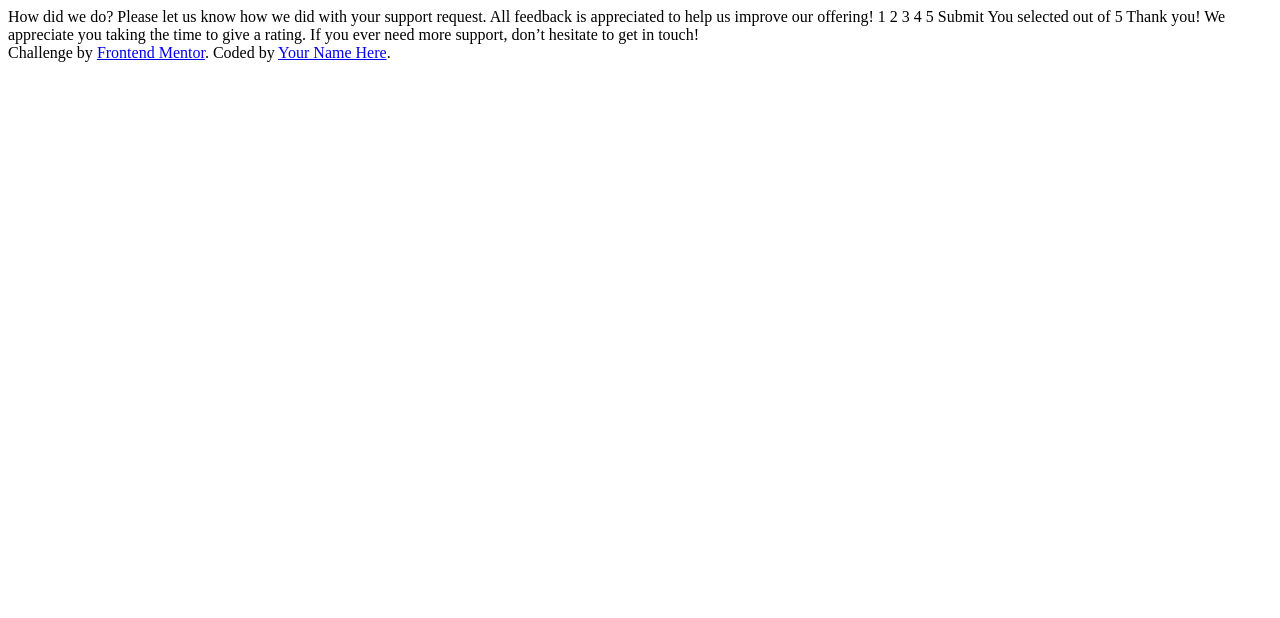
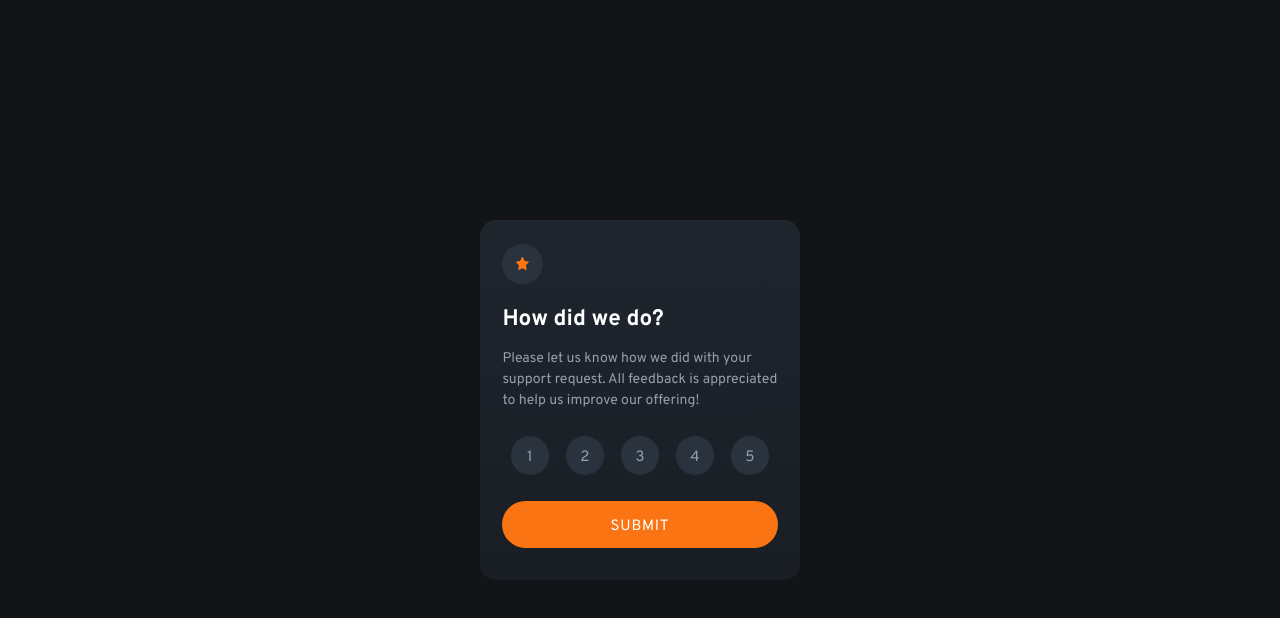
Before and after one commit to joaofeitoza13/interactive-rating-component, a plain HTML site: page index.html in a window 1280 px wide. Drawn offline with Linux system fonts and the light colour scheme.

Commit message:
Finished challenge.

```diff
--- a/index.html
+++ b/index.html
@@ -2,43 +2,52 @@
 <html lang="en">
 <head>
   <meta charset="UTF-8">
-  <meta name="viewport" content="width=device-width, initial-scale=1.0"> <!-- displays site properly based on user's device -->
+  <meta name="viewport" content="width=device-width, initial-scale=1.0">
   <link rel="icon" type="image/png" sizes="32x32" href="./images/favicon-32x32.png">
   <link rel="preconnect" href="https://fonts.googleapis.com">
   <link rel="preconnect" href="https://fonts.gstatic.com" crossorigin>
   <link href="https://fonts.googleapis.com/css2?family=Overpass:wght@400;700&display=swap" rel="stylesheet">
+  <link rel="stylesheet" href="style.css">
+  <script src="script.js" defer></script>
   <title>Frontend Mentor | Interactive rating component</title>
 </head>
 <body>
-
-  <!-- Rating state start -->
-
-  How did we do?
-
-  Please let us know how we did with your support request. All feedback is appreciated
-  to help us improve our offering!
-
-  1 2 3 4 5
-
-  Submit
-
-  <!-- Rating state end -->
-
-  <!-- Thank you state start -->
-
-  You selected <!-- Add rating here --> out of 5
-
-  Thank you!
-
-  We appreciate you taking the time to give a rating. If you ever need more support,
-  don’t hesitate to get in touch!
-
-  <!-- Thank you state end -->
-
-
-  <div class="attribution">
+  <main>
+    <section class="card__rating">
+      <div class="rating__circle">
+        <img src="./images/icon-star.svg" alt="star icon">
+      </div>
+      <h1 class="rating__title">How did we do?</h1>
+      <p class="rating__desc">
+        Please let us know how we did with your support request. All feedback is appreciated
+        to help us improve our offering!
+      </p>
+      <ul class="rating__valor" id="rating__valor">
+        <li><button class="valor__number">1</button></li>
+        <li><button class="valor__number">2</button></li>
+        <li><button class="valor__number">3</button></li>
+        <li><button class="valor__number">4</button></li>
+        <li><button class="valor__number">5</button></li>
+      </ul>
+      <button class="rating__btn">Submit</button>
+    </section>
+    <section class="thanks__rating visually-hidden">
+      <picture class="thanks__img">
+        <img src="./images/illustration-thank-you.svg" alt="">
+      </picture>
+      <p class="thanks__your-rate">
+        You selected <span class="your-rate"> 4 </span> out of 5
+      </p>
+      <h1 class="thanks__title">Thank you!</h1>
+      <p class="thanks__desc">
+        We appreciate you taking the tme to give a rating. If you ever need more support,
+        don’t hesitate to get in touch!
+      </p>
+    </section>
+  </main>
+  <footer class="attribution visually-hidden">
     Challenge by <a href="https://www.frontendmentor.io?ref=challenge" target="_blank">Frontend Mentor</a>.
     Coded by <a href="#">Your Name Here</a>.
-  </div>
+  </footer>
 </body>
 </html>
--- /dev/null
+++ b/script.js
@@ -0,0 +1,30 @@
+const ratingCard = document.querySelector('.card__rating')
+const thanksCard = document.querySelector('.thanks__rating')
+const ratingValor = document.querySelectorAll(".valor__number")
+const ratingBtn = document.querySelector('.rating__btn')
+const yourRating = document.querySelector('.your-rate')
+
+let rating = 0
+
+ratingValor.forEach(el => {
+  el.addEventListener("click", event => {
+    event.preventDefault()
+    rating = event.target.innerText
+  })
+})
+
+ratingBtn.addEventListener("click", event => {
+  event.preventDefault()
+  yourRating.innerText = rating
+  thanksCard.classList.remove("visually-hidden")
+  ratingCard.classList.add("visually-hidden")
+})
+
+addEventListener("keydown", event => {
+  event.preventDefault()
+  if(event.key === 'Backspace') {
+    yourRating.innerText = rating
+    thanksCard.classList.add("visually-hidden")
+    ratingCard.classList.remove("visually-hidden")
+  }
+})
--- a/style.css
+++ b/style.css
@@ -3,7 +3,11 @@
   --white: hsl(0, 0%, 100%);
   --light-grey: hsl(217, 12%, 63%);
   --medium-grey: hsl(216, 12%, 54%);
-  --dark-blue: hsl(213, 19%, 18%);
+  --dark-grey: hsl(216, 12%, 25%);
+  --very-dark-grey: hsl(216, 12%, 20%);
+  --dark-blue: hsl(213, 19%, 20%);
+  --dark-blue-gradient-1: hsl(213, 19%, 15%);
+  --dark-blue-gradient-2: hsl(213, 19%, 12%);
   --very-dark-blue: hsl(216, 12%, 8%);
   --orange: hsl(25, 97%, 53%);
 
@@ -71,6 +75,167 @@ h3 {
 }
 
 /* generals */
+
+body {
+  display: flex;
+  align-items: center;
+  justify-content: center;
+  background-color: var(--very-dark-blue);
+  font-size: 15px;
+  font-family: var(--ff-overpass);
+}
+
+main {
+  display: flex;
+  flex-direction: column;
+}
+
+.card__rating {
+  display: flex;
+  flex-direction: column;
+  row-gap: 1.025rem;
+  max-height: 100vh;
+  width: 320px;
+  background: linear-gradient(to bottom, var(--dark-blue-gradient-1), var(--dark-blue-gradient-2));
+  padding: 1.5rem 1.4rem 2rem 1.4rem;
+  margin: 1.5rem;
+  border-radius: 1rem;
+}
+
+.rating__circle {
+  display: flex;
+  align-items: center;
+  justify-content: center;
+  border: none;
+  border-radius: 50%;
+  background-color: var(--dark-blue);
+  width: 2.525rem;
+  height: 2.525rem;
+  margin-bottom: .525rem;
+}
+
+.rating__circle img {
+  width: .825rem;
+  height: .825rem;
+}
+
+.rating__title {
+  text-align: left;
+  color: var(--white);
+}
+
+.rating__desc {
+  text-align: left;
+  color: var(--light-grey);
+  line-height: 1.325rem;
+  font-size: .875rem;
+  margin-bottom: .525rem;
+}
+
+.rating__valor {
+  display: flex;
+  justify-content: space-around;
+  margin-bottom: 10px;
+  list-style-type: none;
+}
+
+.valor__number {
+  border: none;
+  display: flex;
+  align-items: center;
+  justify-content: center;
+  color: var(--light-grey);
+  background-color: hsl(213, 19%, 20%);
+  width: 2.425rem;
+  height: 2.425rem;
+  border-radius: 50%;
+  padding-top: 3px;
+}
+
+.valor__number:is(:hover) {
+  color: var(--white);
+  background-color: var(--orange);
+}
+
+.valor__number:focus {
+  color: var(--white);
+  background-color: var(--light-grey);
+}
+
+.rating__btn {
+  display: flex;
+  align-items: center;
+  justify-content: center;
+  border: none;
+  border-radius: 25px;
+  padding: 16px 75px 12px 75px;
+  background-color: var(--orange);
+  color: var(--white);
+  text-transform: uppercase;
+  font-weight: var(--fw-regular);
+  letter-spacing: .05rem;
+}
+
+.rating__btn:is(:hover, :focus) {
+  color: var(--orange);
+  background-color: var(--white);
+}
+
+.thanks__rating {
+  display: flex;
+  flex-direction: column;
+  align-items: center;
+  row-gap: 1.025rem;
+  max-height: 100vh;
+  width: 320px;
+  background: linear-gradient(to bottom, var(--dark-blue-gradient-1), var(--dark-blue-gradient-2));
+  padding: 1.5rem 1.4rem 2rem 1.4rem;
+  margin: 1.5rem;
+  border-radius: 1rem;
+}
+
+.thanks__title {
+  text-align: center;
+  color: var(--white);
+}
+
+.thanks__your-rate {
+  background-color: var(--dark-blue);
+  color: var(--orange);
+  font-size: .825rem;
+  letter-spacing: .01rem;
+  border-radius: 1rem;
+  padding: .5rem .6rem .3rem .6rem;
+  margin: .75rem 0px;
+}
+
+.thanks__desc{
+  text-align: center;
+  color: var(--light-grey);
+  line-height: 1.325rem;
+  font-size: .875rem;
+  margin-bottom: .525rem;
+}
+
+.thanks__btn {
+  display: flex;
+  align-items: center;
+  justify-content: center;
+  border: none;
+  border-radius: 25px;
+  padding: 16px 75px 12px 75px;
+  background-color: var(--orange);
+  color: var(--white);
+  text-transform: uppercase;
+  font-weight: var(--fw-regular);
+  letter-spacing: .05rem;
+}
+
+.thanks__btn:is(:hover, :focus) {
+  color: var(--orange);
+  background-color: var(--white);
+}
+
 .attribution {
   font-size: 11px; text-align: center;
 }
```
